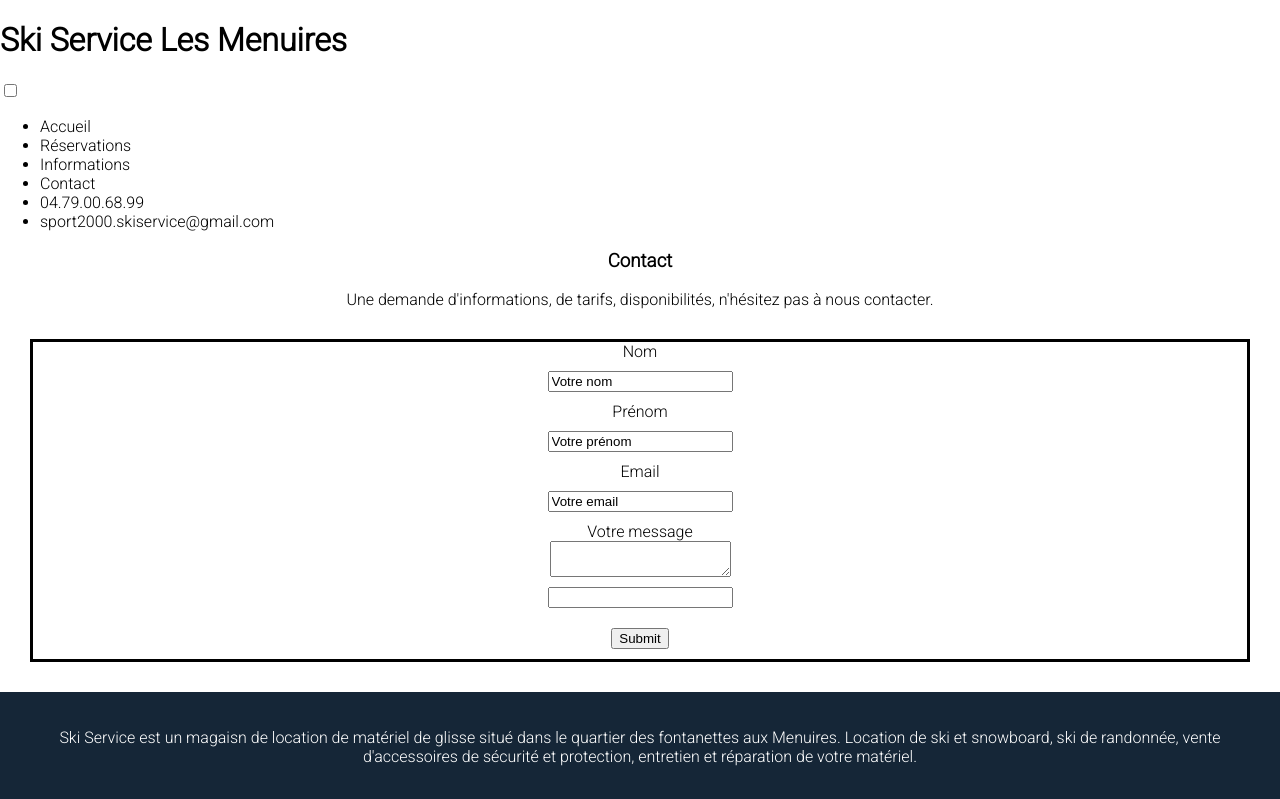
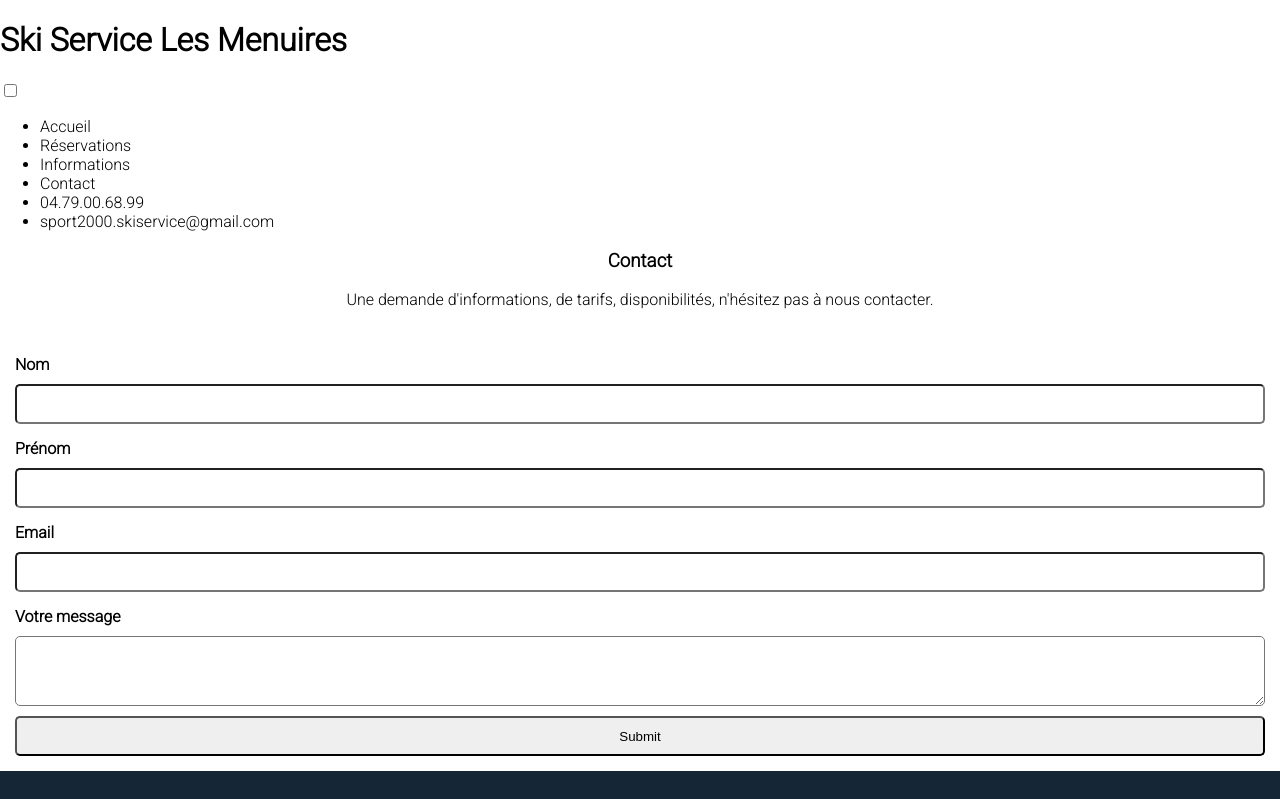
Before and after one commit to AntoineGGG/skiservice, a Next.js app: page /contact in a window 1280 px wide. Shown: the top 799 px of the page. Built offline with nearby package versions, Linux system fonts and the light colour scheme.

Commit message:
Start nodemailer config

```diff
--- a/package.json
+++ b/package.json
@@ -11,6 +11,7 @@
     "@zeit/next-sass": "^1.0.1",
     "next": "10.0.3",
     "node-sass": "^5.0.0",
+    "nodemailer": "^6.4.17",
     "react": "17.0.1",
     "react-dom": "17.0.1",
     "react-hook-form": "^6.13.1"
--- a/pages/contact.js
+++ b/pages/contact.js
@@ -4,7 +4,14 @@ import styles from '../styles/Contact.module.scss';
 
 const Contact = () => {
   const { register, handleSubmit, watch, errors } = useForm();
-  const onSubmit = (data) => console.log(data);
+  const onSubmit = (data, e) => {
+    console.log(data);
+    e.target.reset();
+  };
+  // Message d'erreur pour useForm
+  const required = 'Ce champ est obligatoire';
+  const maxLength = 'Vous avez dépassé le nombre maximal de caractères.';
+  const wrongPatternEmail = "Mauvais format d'email";
 
   return (
     <Layout>
@@ -17,20 +24,37 @@ const Contact = () => {
       </div>
       <div className={styles.formContact}>
         <form onSubmit={handleSubmit(onSubmit)}>
-          {/* register your input into the hook by invoking the "register" function */}
           <label>Nom</label>
-          <input name='nom' defaultValue='Votre nom' ref={register} />
+          <input
+            name='lastname'
+            ref={register({ required: true, minLength: 2, maxLength: 40 })}
+          />
+          {errors.lastname && <p>Ce champ est requis !</p>}
           <label>Prénom</label>
-          <input name='prenom' defaultValue='Votre prénom' ref={register} />
+          <input
+            name='firstname'
+            ref={register({ required: true, minLength: 2, maxLength: 20 })}
+          />
+          {errors.firstname && <p>Ce champ est requis !</p>}
+
           <label>Email</label>
-          <input name='email' defaultValue='Votre email' ref={register} />
+          <input
+            name='email'
+            ref={register({
+              required: true,
+              minLength: 2,
+              maxLength: 99,
+              pattern: /^([a-zA-Z0-9_\-\.]+)@((\[[0-9]{1,3}\.[0-9]{1,3}\.[0-9]{1,3}\.)|(([a-zA-Z0-9\-]+\.)+))([a-zA-Z]{2,4}|[0-9]{1,3})(\]?)$/,
+            })}
+          />
+          {errors.email && <p>Ce champ est requis !</p>}
+
           <label>Votre message</label>
-          <textarea />
-
-          {/* include validation with required or other standard HTML validation rules */}
-          <input name='exampleRequired' ref={register({ required: true })} />
-          {/* errors will return when field validation fails  */}
-          {errors.exampleRequired && <span>This field is required</span>}
+          <textarea
+            name='message'
+            ref={register({ required: true, minLength: 10, maxLength: 200 })}
+          />
+          {errors.message && <span>This field is required</span>}
 
           <input type='submit' />
         </form>
--- a/pages/index.js
+++ b/pages/index.js
@@ -35,6 +35,7 @@ const Index = () => {
       <section className={styles.descriptionShopContainer}>
         <h2>Nos Prestations</h2>
         <div className={styles.descriptionShop}>
+          <h3>Location</h3>
           <img
             src='/images/skiservice-rental.png'
             alt='Ski service skis de location'
--- a/styles/Contact.module.scss
+++ b/styles/Contact.module.scss
@@ -6,11 +6,28 @@
     display: flex;
     flex-direction: column;
     align-items: center;
-    margin: 30px;
-    border: solid;
+    padding: 15px;
+
+    label {
+      font-weight: bold;
+      align-self: flex-start;
+      margin: 15px 0 10px 0;
+    }
 
     input {
-      margin: 10px;
+      height: 40px;
+      width: 100%;
+      border-radius: 5px;
+    }
+    textarea {
+      border-radius: 5px;
+      width: 100%;
+      height: 70px;
+      margin-bottom: 10px;
+
+      p {
+        color: red;
+      }
     }
   }
 }
```
Also changed, not shown: 1 other file (tests, documents, lock files or other folders).
